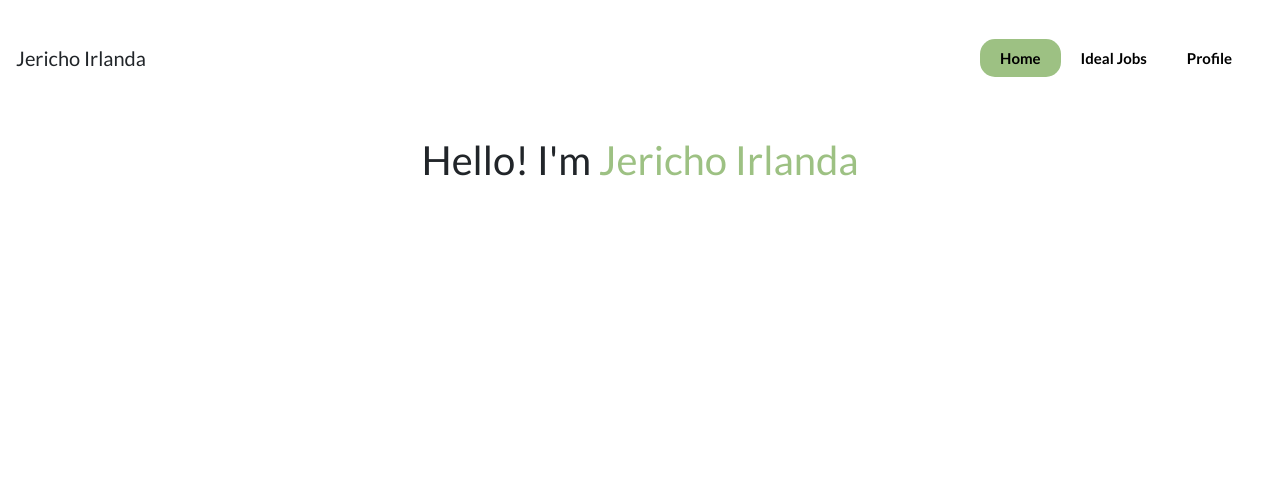
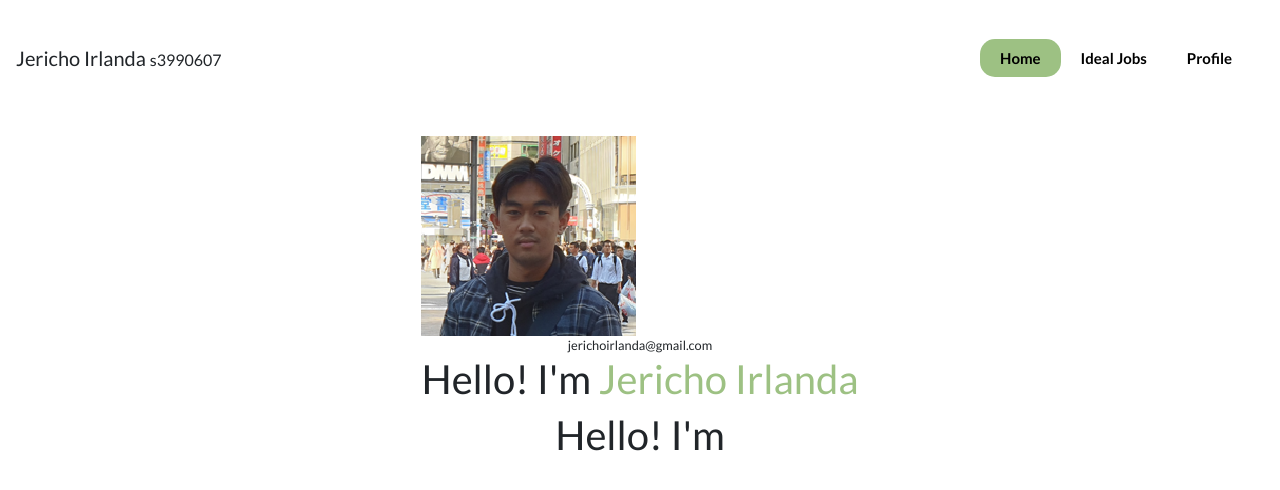
Before and after one commit to ikkos/ikkos.github.io, a plain HTML site: page index.html in a window 1280 px wide. Drawn offline with nearby package versions, Linux system fonts and the light colour scheme.

Commit message:
Addition
adding image,  email, id

```diff
--- a/index.html
+++ b/index.html
@@ -14,7 +14,9 @@
   <body>
     <section id="about-me">
       <nav class="navbar navbar-expand-lg">
-        <a class="navbar-brand mb-0 h1">Jericho Irlanda</a>
+        <a class="navbar-brand mb-0 h1">Jericho Irlanda
+          <small>s3990607</small>
+        </a>
         <button class="navbar-toggler" type="button" data-toggle="collapse" data-target="#navbarNav" aria-controls="navbarNav" aria-expanded="false" aria-label="Toggle navigation">
           <span class="navbar-toggler-icon"></span>
         </button>
@@ -32,13 +34,23 @@
           </ul>
         </div>
       </nav>
-
       <div class="d-flex justify-content-center">
         <div class="about-me-container">
+          <img src="images\avatar.png" alt="Picture of Me">
+          <small class="d-flex justify-content-center">jerichoirlanda@gmail.com</small>
           <h1 class="about-me-title">Hello! I'm
             <span class="text--green">Jericho Irlanda</span>
           </h1>
-
+          <p1></p1>
+        </div>
+      </div>
+    </section>
+    <section id="ideal-job">
+      <div class="d-flex justify-content-center">
+        <div class="ideal-job-container">
+          <h1 class="ideal-job-title">Hello! I'm
+          </h1>
+          <p1></p1>
         </div>
       </div>
     </section>
```
Also changed, not shown: images/avatar.png (added).
